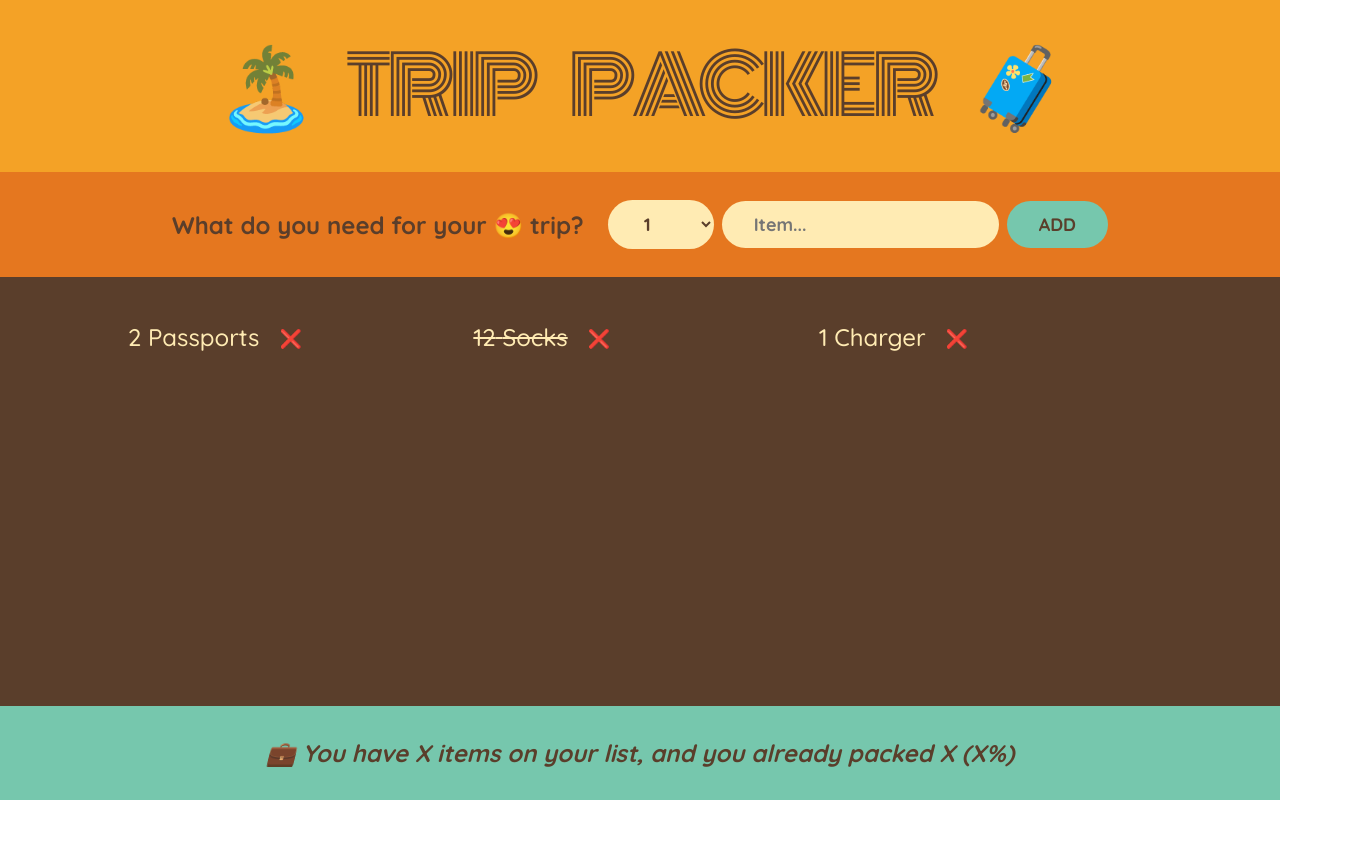
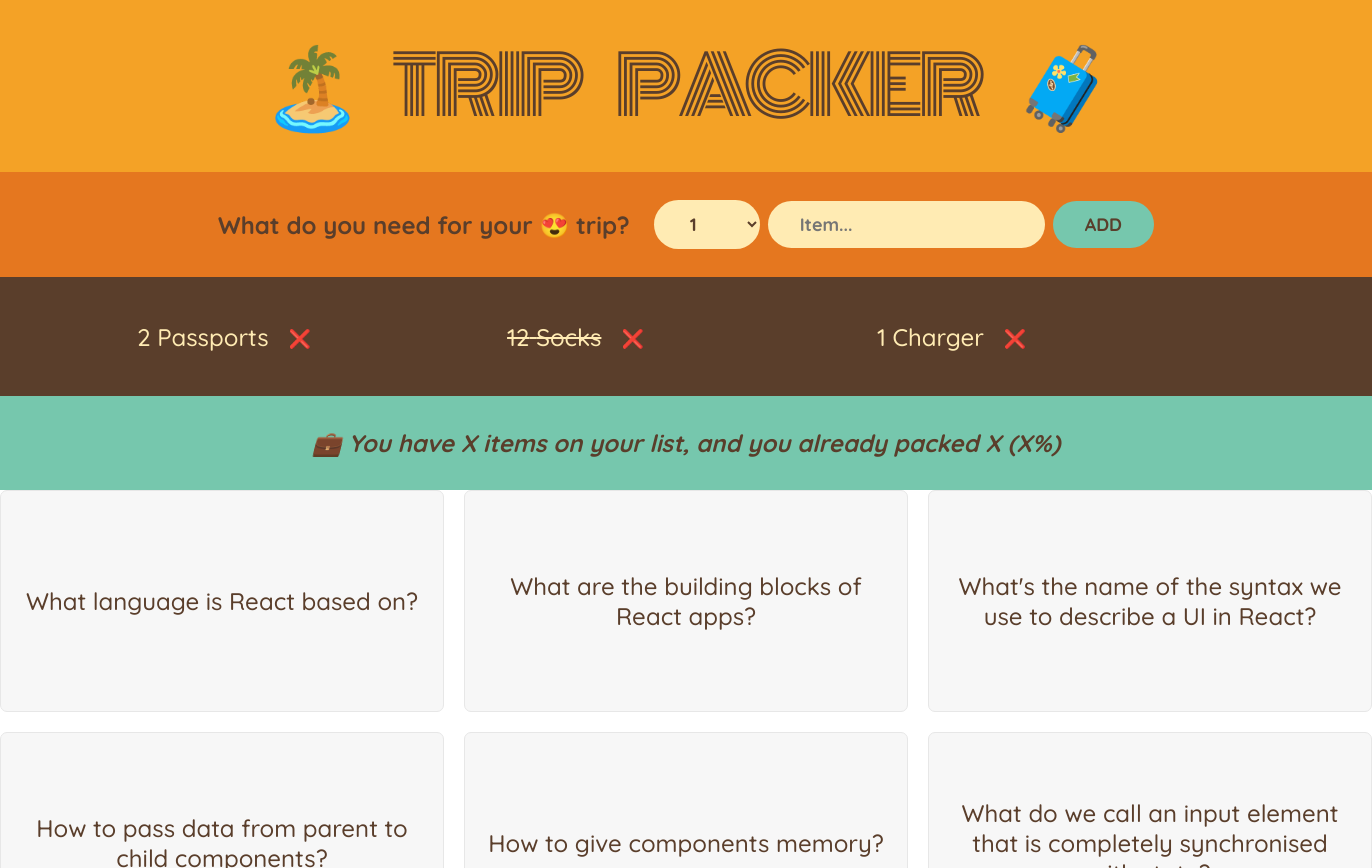
Before and after one commit to felipecosta332/trip-packer, a React (Create React App) app: page / in a window 1280 px wide. Shown: the top 868 px of the page, 1372 px wide, since content can reach past the window. Before the commit the page ends 800 px from the top, so only its background shows below. Built offline with nearby package versions, Linux system fonts and the light colour scheme.

Commit message:
flashcards

```diff
--- a/src/App.js
+++ b/src/App.js
@@ -1,4 +1,5 @@
 import { useState } from "react";
+import FlashCards from "./FlashCards";
 
 const initialItems = [
   { id: 1, description: "Passports", quantity: 2, packed: false },
@@ -13,6 +14,7 @@ export default function App() {
       <Form />
       <PackingList />
       <Stats />
+      <FlashCards />
     </div>
   );
 }
--- /dev/null
+++ b/src/FlashCards.css
@@ -0,0 +1,29 @@
+* {
+  box-sizing: border-box;
+}
+
+.flashcards {
+  display: grid;
+  grid-template-columns: 1fr 1fr 1fr;
+  gap: 20px;
+}
+
+.flashcards div {
+  border: 1px solid #e7e7e7;
+  background-color: #f7f7f7;
+  border-radius: 7px;
+  aspect-ratio: 2 / 1;
+  display: flex;
+  align-items: center;
+  justify-content: center;
+  text-align: center;
+  padding: 20px;
+  cursor: pointer;
+}
+
+div.selected {
+  border: 1px solid #e03131;
+  background-color: #e03131;
+  color: #fff;
+  font-weight: bold;
+}
--- /dev/null
+++ b/src/FlashCards.js
@@ -0,0 +1,60 @@
+import { useState } from "react";
+import "./FlashCards.css";
+
+export default function FlashCards() {
+  const [selectedId, setSelectedId] = useState(null);
+
+  function handleClick(id) {
+    setSelectedId(id !== selectedId ? id : null);
+  }
+
+  return (
+    <div className="flashcards">
+      {questions.map((question) => (
+        <div
+          key={question.id}
+          onClick={() => handleClick(question.id)}
+          className={question.id === selectedId ? "selected" : ""}
+        >
+          <p>
+            {question.id === selectedId ? question.answer : question.question}
+          </p>
+        </div>
+      ))}
+    </div>
+  );
+}
+
+const questions = [
+  {
+    id: 3457,
+    question: "What language is React based on?",
+    answer: "JavaScript",
+  },
+  {
+    id: 7336,
+    question: "What are the building blocks of React apps?",
+    answer: "Components",
+  },
+  {
+    id: 8832,
+    question: "What's the name of the syntax we use to describe a UI in React?",
+    answer: "JSX",
+  },
+  {
+    id: 1297,
+    question: "How to pass data from parent to child components?",
+    answer: "Props",
+  },
+  {
+    id: 9103,
+    question: "How to give components memory?",
+    answer: "useState hook",
+  },
+  {
+    id: 2002,
+    question:
+      "What do we call an input element that is completely synchronised with state?",
+    answer: "Controlled element",
+  },
+];
```
